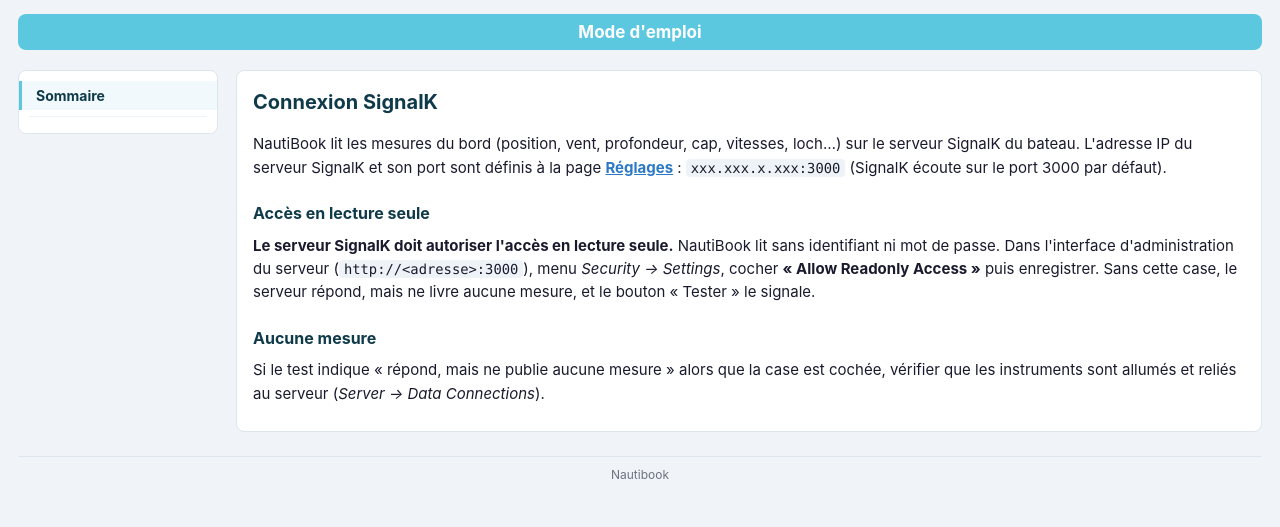
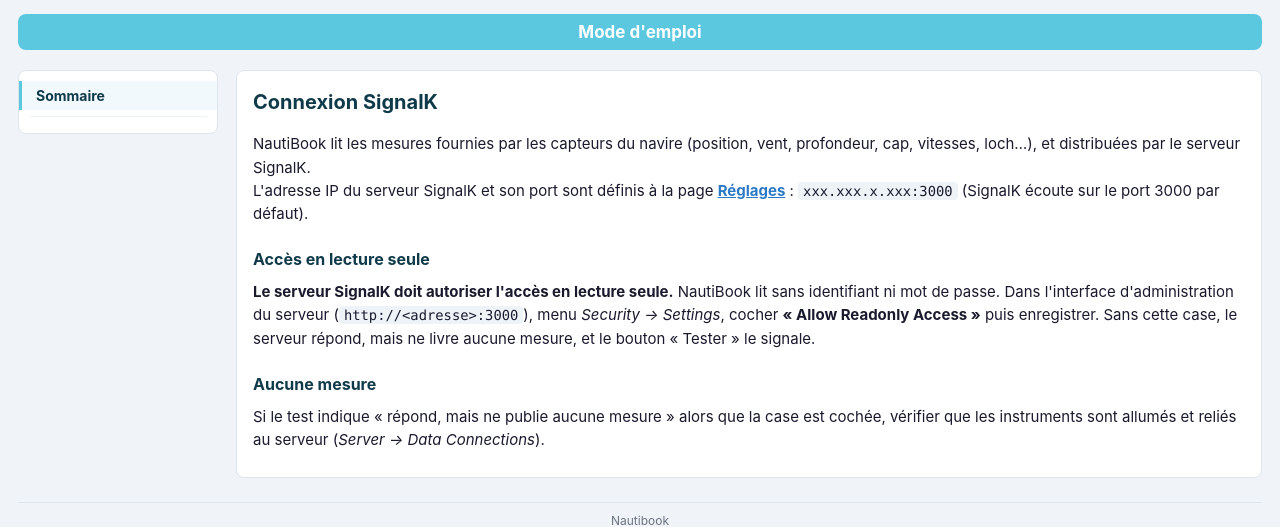
Before and after one commit to philipp0x90/NautiBook, a Python web app: template templates/help/signalk.html in a window 1280 px wide. Shown: the part 75-602 px from the top of the page. Run offline with Jinja, Linux system fonts and the light colour scheme; the template is opened without the code that fills it, so the values that code supplies are empty.

Commit message:
docs: SignalK help — measures come from the ship's sensors, served by SignalK
Co-Authored-By: Claude Opus 5.5 <noreply@anthropic.com>

```diff
--- a/templates/help/signalk.html
+++ b/templates/help/signalk.html
@@ -5,7 +5,8 @@
 {% block aide_contenu %}
 <h1>Connexion SignalK</h1>
 
-<p>NautiBook lit les mesures du bord (position, vent, profondeur, cap, vitesses, loch…) sur le serveur SignalK du bateau.
+<p>NautiBook lit les mesures fournies par les capteurs du navire (position, vent, profondeur, cap, vitesses, loch…),
+et distribuées par le serveur SignalK.<br>
 L'adresse IP du serveur SignalK et son port sont définis à la page <a href="/settings"><b>Réglages</b></a>&nbsp;:
 <code>xxx.xxx.x.xxx:3000</code> (SignalK écoute sur le port 3000 par défaut).</p>
 
```
